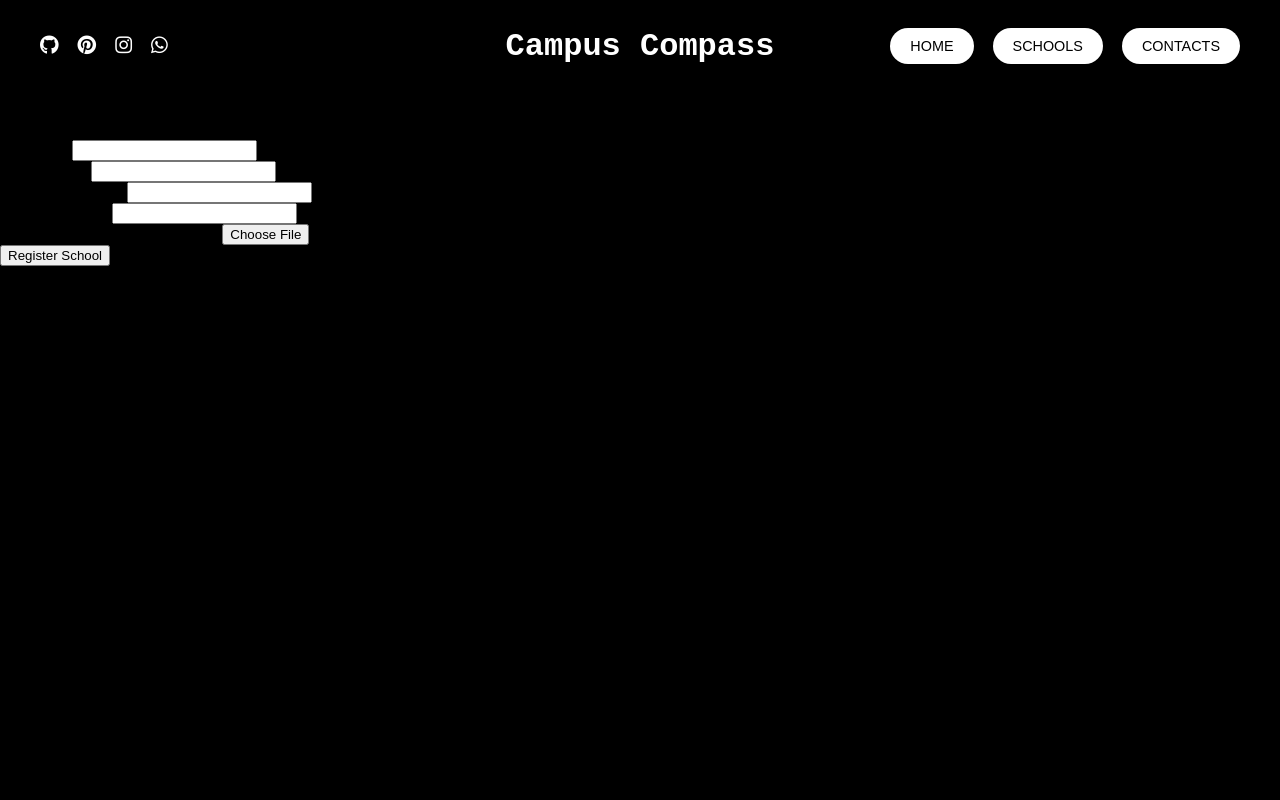
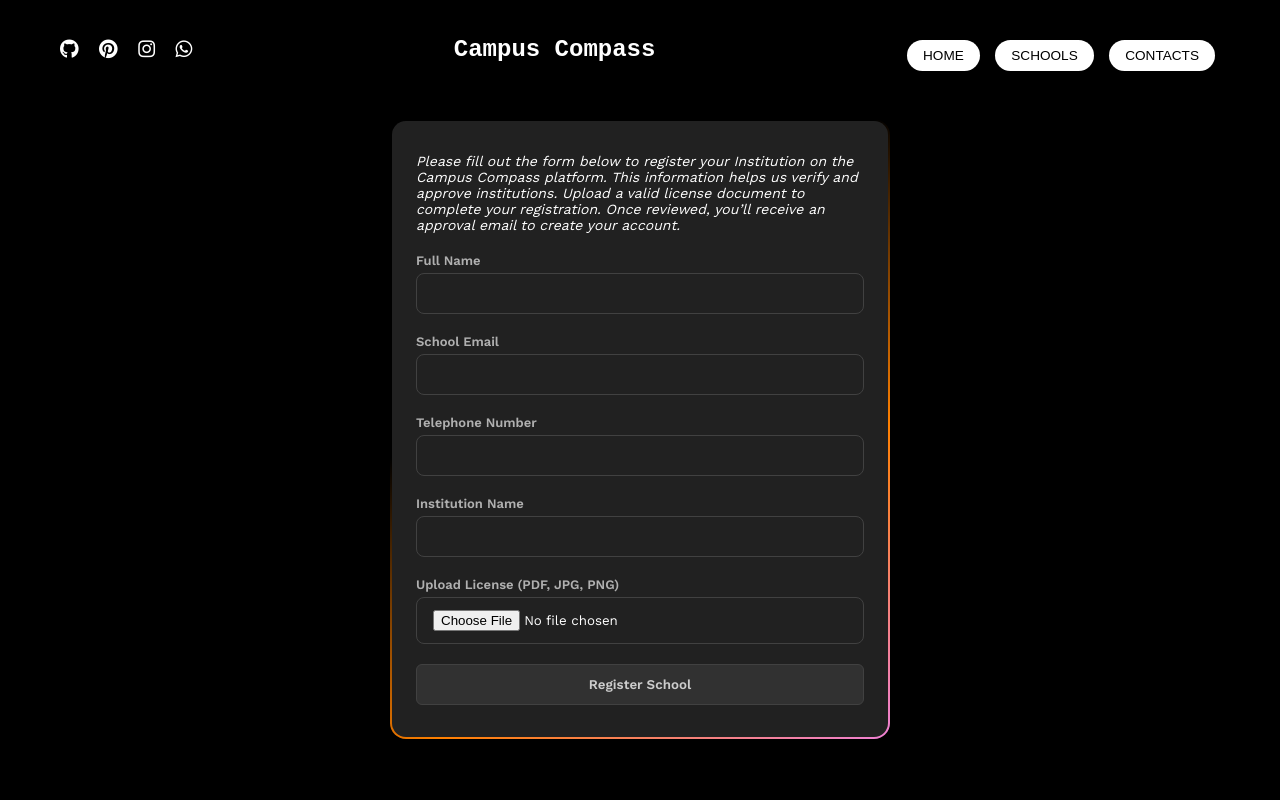
Before and after one commit to Stacyy-Were/CampusCompas, a PHP site: page /collaborators.html in a window 1280 px wide. Run offline with PHP 8.4, Linux system fonts and the light colour scheme.

Commit message:
form gui

```diff
--- a/style/collaborators.css
+++ b/style/collaborators.css
@@ -1,18 +1,21 @@
+* {
+  margin: 0;
+  padding: 0;
+  box-sizing: border-box;
+  font-family: 'Work Sans', sans-serif;
+}
 body {
-  margin: 0;
-  margin-top: 20px;
   background-color: black;
-
-  /*outline: 1px solid rgb(0, 0, 0);*/
+  color: white;
+  padding: 20px;
 }
-
 nav {
   display: flex;
   justify-content: space-between;
   align-items: center;
+  flex-wrap: wrap;
   padding: 15px 40px;
   background-color: black;
-  color: white;
 }
 .socials a {
   color: white;
@@ -20,17 +23,12 @@ nav {
   font-size: 1.2rem;
   text-decoration: none;
 }
-
 .brand {
-    position: absolute;
-    left: 50%;
-    transform: translateX(-50%);
   font-size: 2rem;
   color: white;
   font-weight: bold;
   font-family: 'Courier New', Courier, monospace;
 }
-
 .nav-buttons a {
   margin-left: 15px;
   padding: 10px 20px;
@@ -39,14 +37,90 @@ nav {
   border-radius: 25px;
   text-decoration: none;
   font-size: 0.9rem;
+  transition: all 0.2s ease;
   font-family: Arial, Helvetica, sans-serif;
 }
-
 .nav-buttons a:hover {
   background-color: #ef81d6;
   transform: scale(1.05);
 }
 
-/*.nav-buttons a:active {
-    color: #ff8000;
-}*/
+.small-text{
+  font-style: italic;
+}
+.form-container {
+  max-width: 500px;
+  width: 90%;
+  background: linear-gradient(#212121, #212121) padding-box,
+              linear-gradient(145deg, transparent 35%,#ff8000, #ef81d6) border-box;
+  border: 2px solid transparent;
+  padding: 32px 24px;
+  margin: 40px auto;
+  font-size: 14px;
+  border-radius: 16px;
+  display: flex;
+  flex-direction: column;
+  gap: 20px;
+}
+.form {
+  display: flex;
+  flex-direction: column;
+  gap: 20px;
+}
+.form-group {
+  display: flex;
+  flex-direction: column;
+}
+.form-group label {
+  margin-bottom: 5px;
+  color: #b0b0b0;
+  font-weight: 600;
+  font-size: 13px;
+}
+.form-group input,
+.form-group textarea {
+  padding: 12px 16px;
+  border-radius: 8px;
+  border: 1px solid #414141;
+  background-color: transparent;
+  color: white;
+  resize: vertical;
+}
+.form-group input:focus,
+.form-group textarea:focus {
+  outline: none;
+  border-color: #ff8000;
+}
+.form-submit-btn {
+  width: 100%;
+  padding: 12px 16px;
+  background-color: #313131;
+  border: 1px solid #414141;
+  color: #ccc;
+  font-weight: 600;
+  border-radius: 6px;
+  cursor: pointer;
+  transition: background-color 0.3s, color 0.3s;
+}
+.form-submit-btn:hover {
+  background-color: #fff;
+  color: black;
+}
+@media (max-width: 768px) {
+  nav {
+    flex-direction: column;
+    align-items: center;
+    text-align: center;
+  }
+  }
+  .nav-buttons {
+    margin-top: 10px;
+  }
+  .nav-buttons a {
+    margin: 5px;
+    font-size: 0.85rem;
+    padding: 8px 16px;
+  }
+  .brand {
+    font-size: 1.5rem;
+  }
--- a/style/index.css
+++ b/style/index.css
@@ -49,6 +49,7 @@ nav {
 
 .small-text {
     font-size: 15px;
+    font-style: italic;
     text-align: center;
     color: aliceblue;
     margin-top: 250px;
```
Lines whose indentation alone changed are shown as unchanged.
